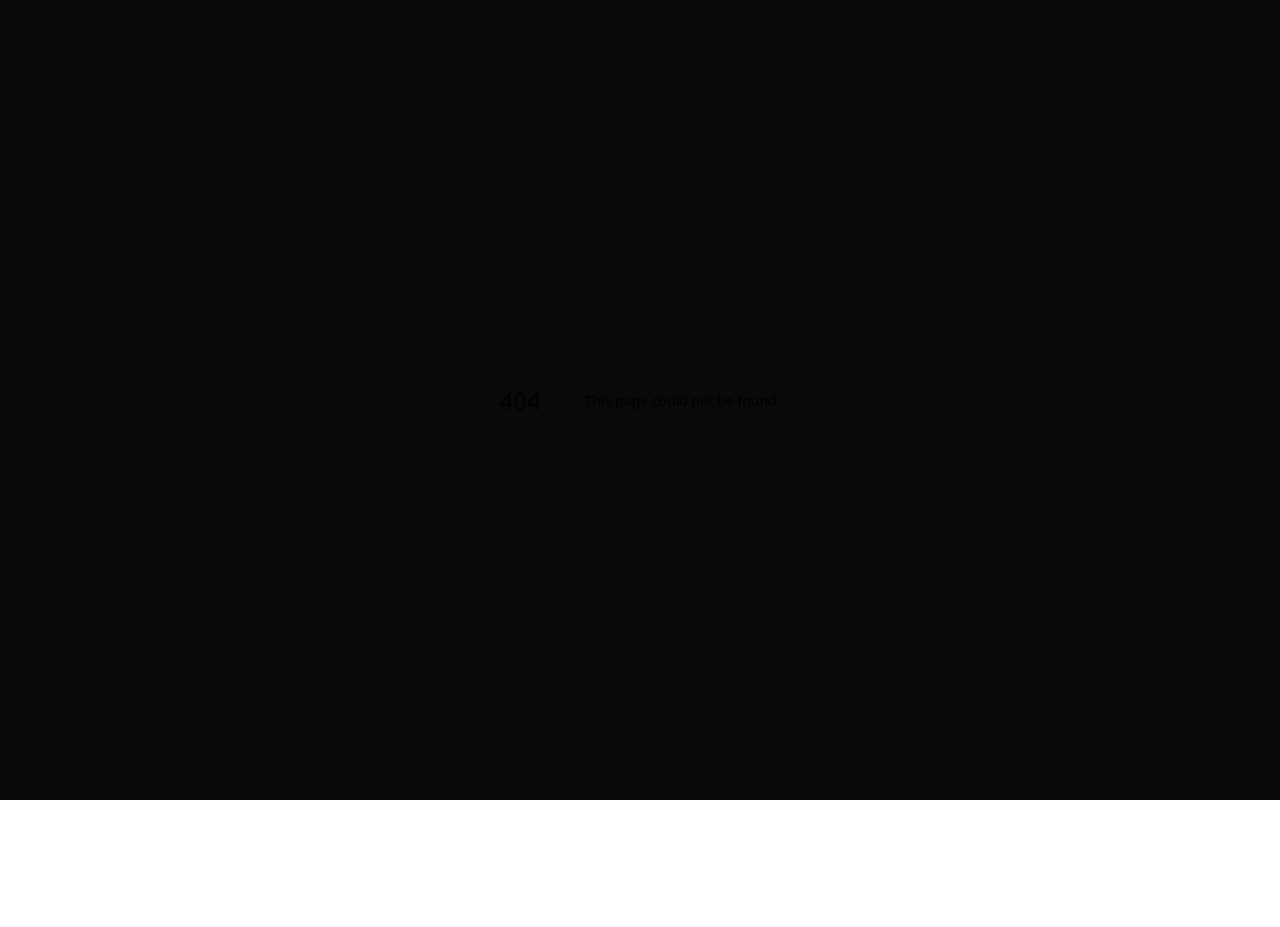
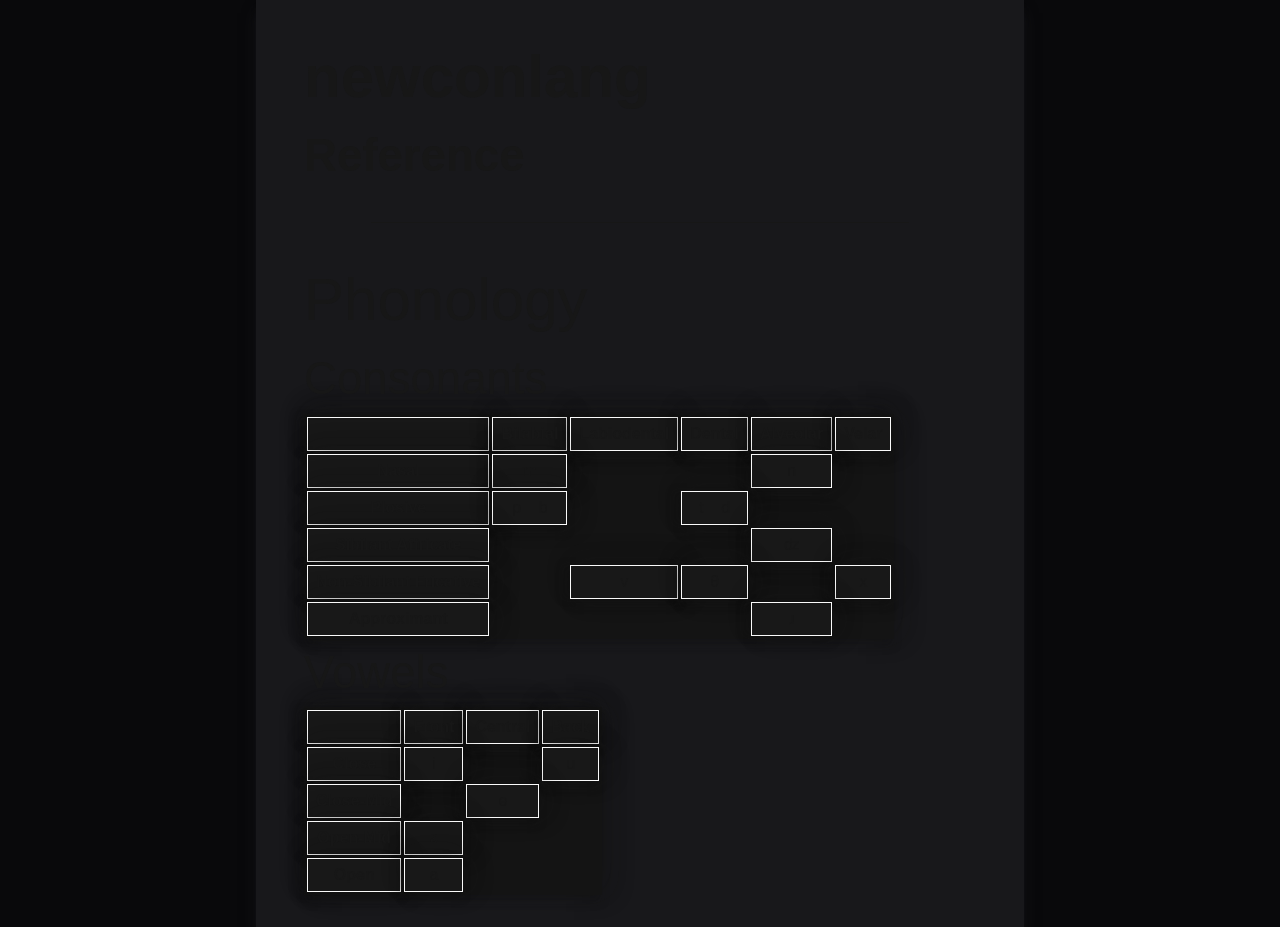
Before and after one commit to 5Stygian/5Stygian, a Next.js app: page /papers/conlangs/newconlang/reference in a window 1280 px wide. Before the commit this address had no page. Before the commit the page ends 800 px from the top, so only its background shows below. Built offline with nearby package versions, Linux system fonts and the light colour scheme.

Commit message:
port newconlang reference

```diff
--- a/src/app/components/index.ts
+++ b/src/app/components/index.ts
@@ -1,5 +1,6 @@
 import Content from "./layout/content";
-import Notice from "./misc/notice";
-import Post from "./post/post";
+import Notice from  "./misc/notice";
+import Status from  "./misc/status";
+import Post from    "./post/post";
 
-export { Content, Notice, Post };
+export { Content, Notice, Post, Status };
--- a/src/app/components/layout/headers/domHeader.tsx
+++ b/src/app/components/layout/headers/domHeader.tsx
@@ -8,5 +8,5 @@ interface DomHeaderProps {
 }
 
 export default function DomHeader({ text }: DomHeaderProps) {
-  return <h1 className="text-6xl font-bold">{text}</h1>;
+  return <h1 className="font-bold!">{text}</h1>;
 }
--- a/src/app/components/layout/headers/subHeader.tsx
+++ b/src/app/components/layout/headers/subHeader.tsx
@@ -8,5 +8,5 @@ interface SubHeaderProps {
 }
 
 export default function SubHeader({ text }: SubHeaderProps) {
-  return <h1 className="text-3xl font-bold">{text}</h1>;
+  return <h2 className="font-bold!">{text}</h2>;
 }
--- /dev/null
+++ b/src/app/components/misc/status.tsx
@@ -0,0 +1,16 @@
+interface StatusProps {
+  status: string;
+}
+
+export default function Status({ status }: StatusProps) {
+  switch (status) {
+    case "complete":
+      return (<span className="font-bold text-emerald-500">⬤ Complete</span>);
+    case "incomplete":
+      return (<span className="font-bold text-red-400">⬤ Incomplete</span>);
+    case "in-progress":
+      return (<span className="font-bold text-orange-400">⬤ In Progress</span>);
+    default:
+      return (<span className="font-bold text-sky-700">wrong status idiot</span>);
+  }
+}
--- a/src/app/page.tsx
+++ b/src/app/page.tsx
@@ -5,7 +5,8 @@ import Link from "next/link";
 export default function Index() {
   return (
     <c.Content domHeader="Index" subHeader="o algo">
-      <Link href="/papers/components">Components</Link>
+      <Link href="/papers/components">Components</Link><br />
+      <Link href="/papers/conlangs/hub">Conlangs Hub</Link>
     </c.Content>
   );
 }
--- /dev/null
+++ b/src/app/papers/conlangs/hub/page.tsx
@@ -0,0 +1,15 @@
+import * as c from '@/app/components/index';
+
+import Link from 'next/link';
+
+export default function ConlangsHub() {
+	return (
+		<c.Content domHeader='Conlangs'>
+			<table>
+				<tbody>
+					<tr><th><Link href="./newconlang">newconlang</Link></th></tr>
+				</tbody>
+			</table>
+		</c.Content>
+	);
+}
--- /dev/null
+++ b/src/app/papers/conlangs/newconlang/page.tsx
@@ -0,0 +1,24 @@
+import * as c from '@/app/components/index';
+
+import Link from 'next/link';
+
+export default function NewconlangHub() {
+	return (
+		<c.Content domHeader='newconlang'>
+			<table>
+				<tbody>
+					<tr>
+            <th>Page</th>
+            <th>Description</th>
+            <th>Status</th>
+          </tr>
+          <tr>
+            <td><Link href="./newconlang/reference">Reference</Link></td>
+            <td>A reference sheet for the language.</td>
+            <td><c.Status status='in-progress'></c.Status></td>
+          </tr>
+				</tbody>
+			</table>
+		</c.Content>
+	);
+}
--- /dev/null
+++ b/src/app/papers/conlangs/newconlang/reference/page.tsx
@@ -0,0 +1,97 @@
+import * as c from '@/app/components/index';
+
+export default function NewconlangReference() {
+  return (
+    <c.Content domHeader="newconlang" subHeader="Reference">
+      <h1 id="phonology">Phonology</h1>
+      <h2 id="phonology-consonants">Consonants</h2>
+      <table className="tableNormal">
+        <tbody>
+          <tr>
+            <th> </th>
+            <th>Bilabial</th>
+            <th>Labiodental</th>
+            <th>Dental</th>
+            <th>Alveolar</th>
+            <th>Velar</th>
+          </tr>
+          <tr>
+            <th>Nasal</th>
+            <td>m</td>
+            <td className="opacity-0"></td>
+            <td className="opacity-0"></td>
+            <td>n</td>
+            <td className="opacity-0"></td>
+          </tr>
+          <tr>
+            <th>Plosive</th>
+            <td className="whitespace-pre">p    b</td>
+            <td className="opacity-0"></td>
+            <td className="whitespace-pre">t    d</td>
+            <td className="opacity-0"></td>
+            <td className="opacity-0"></td>
+          </tr>
+          <tr>
+            <th>Sibilant Affricate</th>
+            <td className="opacity-0"></td>
+            <td className="opacity-0"></td>
+            <td className="opacity-0"></td>
+            <td>ʣ</td>
+            <td className="opacity-0"></td>
+          </tr>
+          <tr>
+            <th>Non-Sibilant Fricative</th>
+            <td className="opacity-0"></td>
+            <td>v</td>
+            <td>θ</td>
+            <td className="opacity-0"></td>
+            <td>x</td>
+          </tr>
+          <tr>
+            <th>Approximant</th>
+            <td className="opacity-0"></td>
+            <td className="opacity-0"></td>
+            <td className="opacity-0"></td>
+            <td>ɹ</td>
+            <td className="opacity-0"></td>
+          </tr>
+        </tbody>
+      </table>
+      <h2 id="phonology-vowels">Vowels</h2>
+      <table className="tableNormal">
+        <tbody>
+          <tr>
+            <th> </th>
+            <th>Front</th>
+            <th>Central</th>
+            <th>Back</th>
+          </tr>
+          <tr>
+            <th>Close</th>
+            <td>i</td>
+            <td className="opacity-0"></td>
+            <td>u</td>
+          </tr>
+          <tr>
+            <th>Close-Mid</th>
+            <td className="opacity-0"></td>
+            <td>ɵ</td>
+            <td className="opacity-0"></td>
+          </tr>
+          <tr>
+            <th>Open-Mid</th>
+            <td>ɛ</td>
+            <td className="opacity-0"></td>
+            <td className="opacity-0"></td>
+          </tr>
+          <tr>
+            <th>Open</th>
+            <td>a</td>
+            <td className="opacity-0"></td>
+            <td className="opacity-0"></td>
+          </tr>
+        </tbody>
+      </table>
+    </c.Content>
+  );
+}
--- a/src/app/styles/globals.css
+++ b/src/app/styles/globals.css
@@ -34,9 +34,22 @@ body {
   font-family: Arial, Helvetica, sans-serif;
 }
 
+h1, h2, h3, h4, h5, h6 {
+  font-weight: 500;
+}
+
+h1 {
+  font-size: 3.75rem;
+}
+h2 {
+  font-size: 2.85rem;
+}
+
 table {
   background-color: rgb(20,20,20);
   box-shadow: var(--g-table-box-shadow);
+  border-collapse: separate;
+  border-spacing: 3px;
 }
 
 table th {
```
